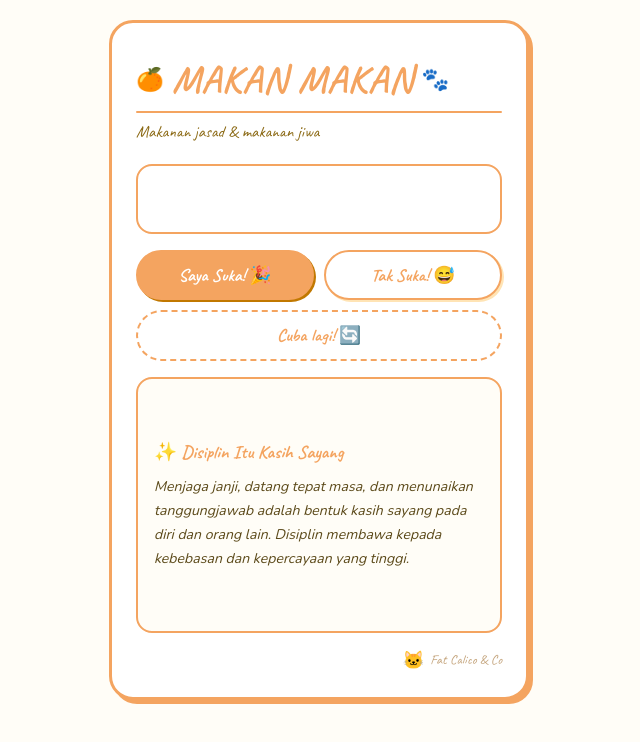
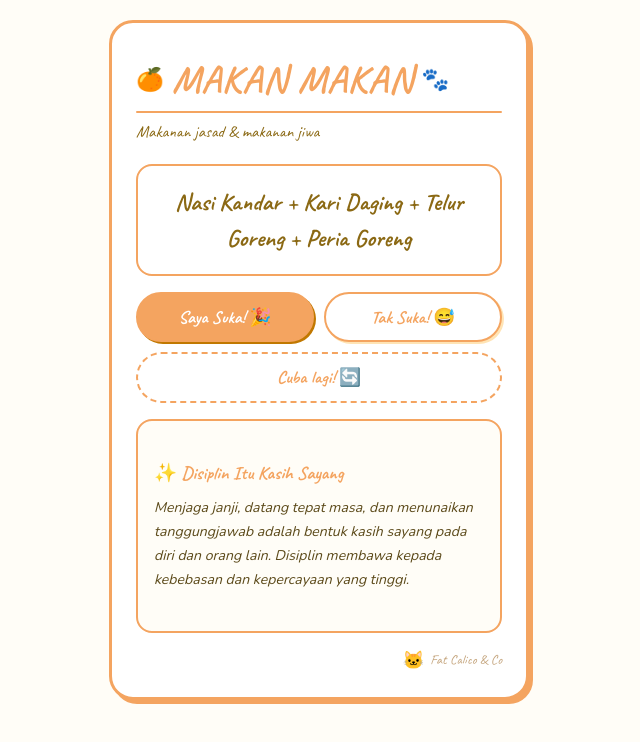
Before and after one commit to BigCalicoCatto/makanmakan, a Next.js app: page / in a window 1280 px wide. Both pictures are taken after a click on the button "🍽️ TOLONG! Saya tak tahu nak makan apa". Shown: the top 742 px of the page, without its empty margins (321-961 px from the left). Built offline with nearby package versions, Linux system fonts and the light colour scheme.

Commit message:
Update page.tsx

```diff
--- a/app/page.tsx
+++ b/app/page.tsx
@@ -5,11 +5,6 @@ import { foodList } from '../data/foods';
 import { spiritualReminders } from '../data/reminders';
 
 // --- Types ---
-interface Food {
-  name: string;
-  [key: string]: unknown;
-}
-
 interface Reminder {
   title: string;
   content: string;
@@ -43,7 +38,7 @@ function generateConfetti(): Confetti[] {
 // --- Main Component ---
 export default function Home() {
   const [phase, setPhase] = useState<'welcome' | 'result'>('welcome');
-  const [food, setFood] = useState<Food | null>(null);
+  const [food, setFood] = useState<string | null>(null);
   const [reminder, setReminder] = useState<Reminder | null>(null);
   const [showConfetti, setShowConfetti] = useState(false);
   const [confettiPieces, setConfettiPieces] = useState<Confetti[]>([]);
@@ -52,8 +47,8 @@ export default function Home() {
   const pickRandom = useCallback(() => {
     setIsSpinning(true);
     setTimeout(() => {
-      setFood(getRandom(foodList) as Food);
-      setReminder(getRandom(spiritualReminders) as Reminder);
+      setFood(getRandom(foodList) as unknown as string);
+      setReminder(getRandom(spiritualReminders) as unknown as Reminder);
       setIsSpinning(false);
     }, 600);
   }, []);
@@ -386,7 +381,7 @@ export default function Home() {
           <>
             <div className={`food-box ${isSpinning ? 'spinning' : 'animate-in'}`}>
               <span className="food-name">
-                {isSpinning ? '...' : food?.name ?? ''}
+                {isSpinning ? '...' : food ?? ''}
               </span>
             </div>
 
```
